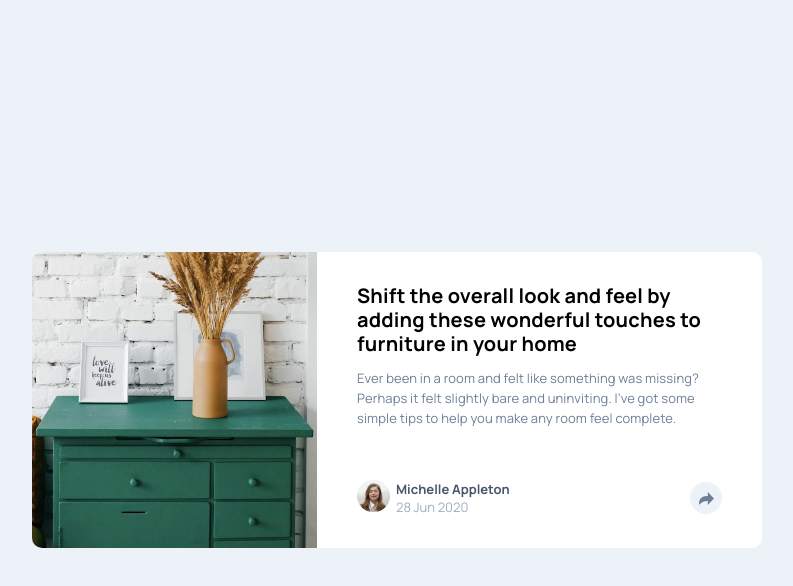
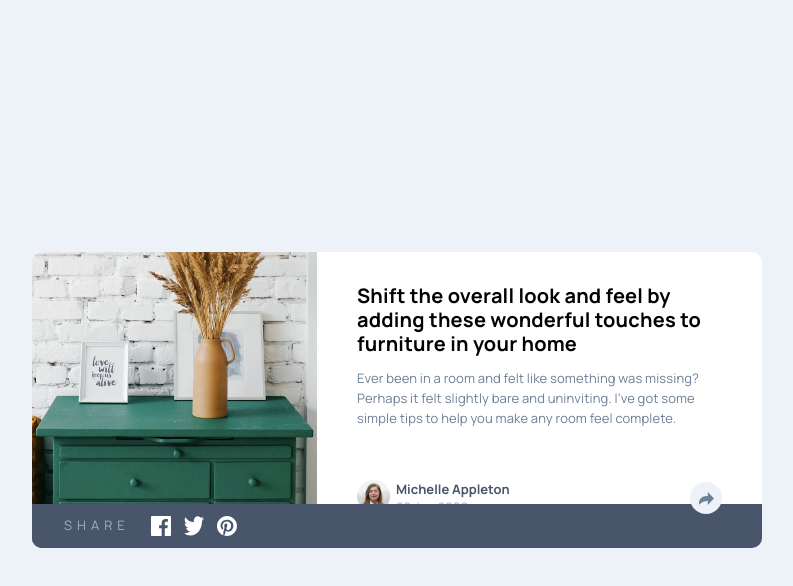
Before and after one commit to O-Julia-O/Article-preview-component, a plain HTML site: page index.html in a window 1280 px wide. Both pictures are taken after a click on the button 949 px from the left and 498 px from the top of the page. Shown: the whole page, without its empty margins (243-1036 px from the left). Drawn offline with Linux system fonts and the light colour scheme.

Commit message:
added script to html

```diff
--- a/index.html
+++ b/index.html
@@ -14,6 +14,7 @@
 
     <title>Article preview component</title>
     <link rel="stylesheet" href="style.css" />
+    <script defer src="./script.js"></script>
   </head>
   <body>
     <main class="wrapper">
@@ -57,7 +58,8 @@
                 </svg>
               </div>
             </div>
-            <div class="social-media-placeholder">
+
+            <div id="social-media-placeholder" class="display-none">
               <div class="social-wrapper">
                 <p class="text-share">Share</p>
                 <img src="./images/icon-facebook.svg" alt="iconfacebook">
--- a/style.css
+++ b/style.css
@@ -117,6 +117,8 @@ main {
 .content-button {
     justify-self: end;
     grid-area: content-button;
+
+    cursor: pointer;
 }
 
 .author-img img{
@@ -143,8 +145,12 @@ main {
     z-index: 3;
 }
 
+.display-none {
+    display: none;
+}
+
 .social-media-placeholder {
-    display: none; /* in js i'll change to flex */
+    display: flex; /* in js i'll change to flex */
     align-items: center;
 
     position: absolute;
```
